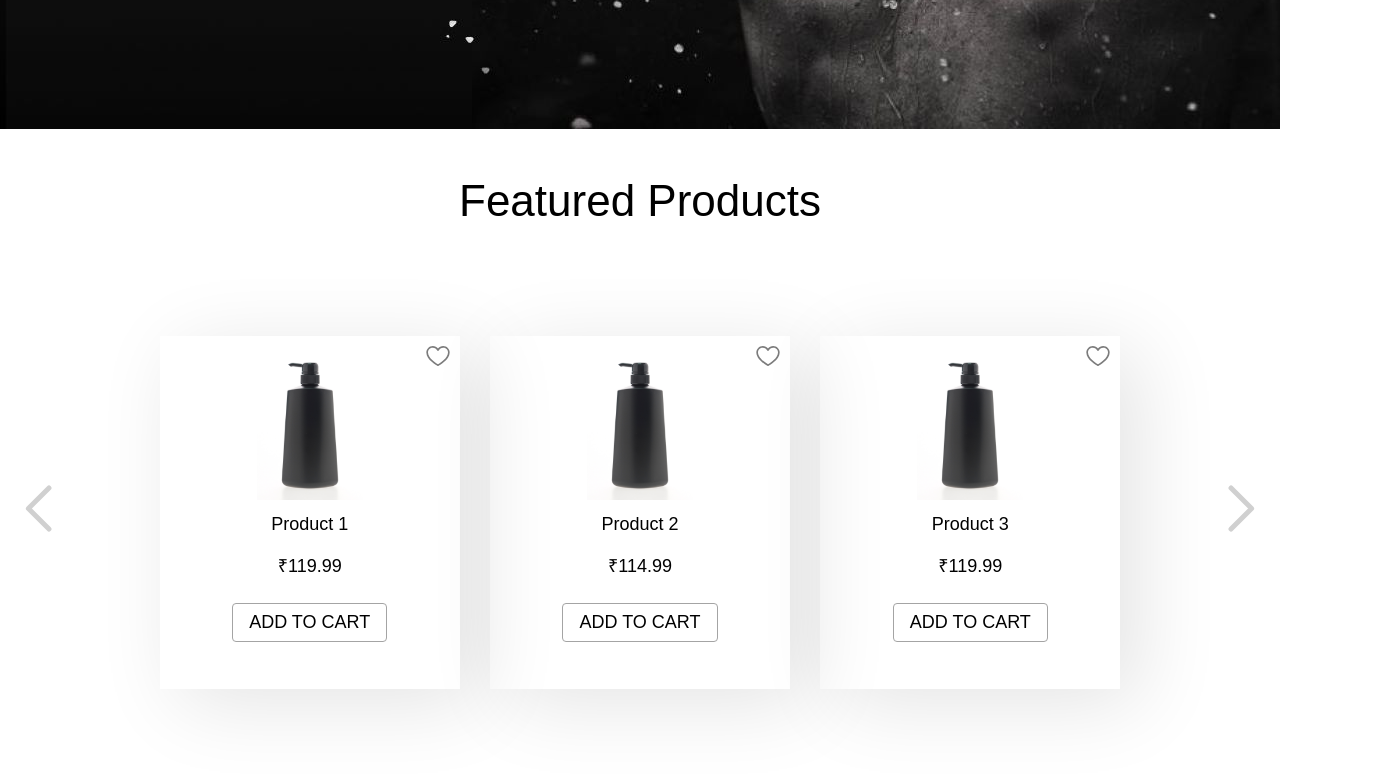
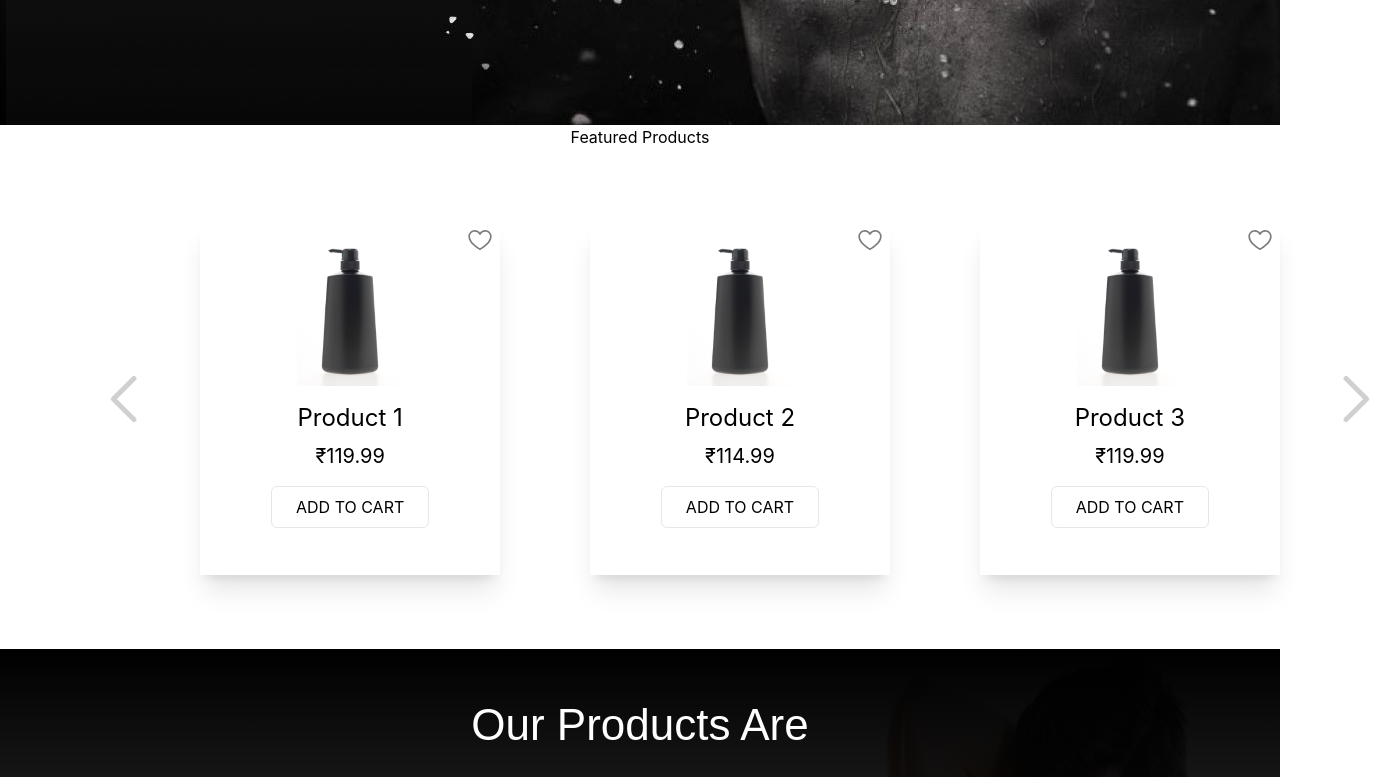
Before and after one commit to Menzenic/Menzenic-Web-App-FrontEnd, a React (Create React App) app: page / in a window 1280 px wide. Shown: the part 700-1477 px from the top of the page, 1380 px wide, since content can reach past the window. Built offline with nearby package versions, Linux system fonts and the light colour scheme.

Commit message:
Add tailwind

```diff
--- a/package.json
+++ b/package.json
@@ -13,6 +13,7 @@
     "@testing-library/user-event": "^13.5.0",
     "bootstrap": "^5.2.3",
     "clsx": "^1.2.1",
+    "lodash": "^4.17.21",
     "react": "^18.2.0",
     "react-bootstrap": "^2.7.4",
     "react-dom": "^18.2.0",
@@ -49,5 +50,8 @@
       "last 1 firefox version",
       "last 1 safari version"
     ]
+  },
+  "devDependencies": {
+    "tailwindcss": "^3.3.2"
   }
 }
--- a/src/components/Card/GenericProductCard/GenericProductCard.jsx
+++ b/src/components/Card/GenericProductCard/GenericProductCard.jsx
@@ -1,13 +1,14 @@
+import clsx from 'clsx'
 import './GenericProductCard.css'
 
 const GenericProductCard = (props) => {
     return (
-        <div className="generic-product-container">
-            {props.likeicon ? <div className='wishlist-icon'>{props.likeicon}</div> : <div>HEART ICON</div>}
-            {props.image ? <img className='generic-product-image' src={props.image} alt={props.title}/>: <div>IMAGE</div>}
-            {props.title ? <p className='product-title'>{props.title}</p> : <p>HEADING</p>}
-            {props.rate ? <p className='product-price'>{props.rate}</p> : <p>200</p>}
-            <button className='btn-add-to-cart'>ADD TO CART</button>
+        <div className="flex flex-col bg-white shadow-xl w-[18.77rem] h-[22.0625rem] items-center relative my-10">
+            {props.likeicon ? <div className={clsx('absolute top-2 right-2', 'hover:cursor-pointer')}>{props.likeicon}</div> : ''}
+            {props.image ? <img className='w-[6.625rem] h-[10.25rem]' src={props.image} alt={props.title}/>: <div>IMAGE</div>}
+            {props.title ? <p className='text-2xl mt-4'>{props.title}</p> : <p>HEADING</p>}
+            {props.rate ? <p className='text-xl mt-2'>{props.rate}</p> : <p>200</p>}
+            <button className={clsx('mt-4 border rounded-md px-6 py-2', 'hover:bg-black hover:text-white', 'transition-all duration-200')}>ADD TO CART</button>
         </div>
     )
 }
--- a/src/components/Card/TestimonialCard/TestimonialCard.css
+++ b/src/components/Card/TestimonialCard/TestimonialCard.css
@@ -6,7 +6,7 @@
 }
 
 .testimonial-container {
-  position: absolute;
+  /* position: absolute; */
   width: 441px;
   max-width: 541px;
   height: 264px;
@@ -15,15 +15,6 @@
   padding: 20px;
   margin: 10px;
   box-sizing: border-box;
-}
-.testimonial-container:nth-child(2) {
-  top: 120px;
-  right: 198px; /* Adjust the value as needed */
-}
-
-.testimonial-container:nth-child(1) {
-  top: 120px;
-  left: 198px; /* Adjust the value as needed */
 }
 
 .testimonial-rating {
--- a/src/components/Testimonials.js
+++ b/src/components/Testimonials.js
@@ -34,7 +34,7 @@ const Testimonials = () => {
         >
           <LeftSliderArrow />
         </button>
-        <div className="testimonials-list">
+        <div className="slider-container">
           {visibleTestimonials.map((testimonial) => (
             <HomeTestimonialCard
               rating={testimonial.rating}
--- a/src/index.css
+++ b/src/index.css
@@ -1,3 +1,7 @@
+@tailwind base;
+@tailwind components;
+@tailwind utilities;
+
 body {
   margin: 0;
   overflow-x: hidden;
--- a/src/styles/Products.css
+++ /dev/null
@@ -1,132 +0,0 @@
-.products {
-    padding: 10px;
-    min-height: 638px;
-    display: flex;
-    flex-direction: column;
-    align-items: center;
-    overflow-x: hidden;
-}
-
-.products-section-title {
-    width: 377px;
-    height: 51px;
-    font-family: "Arial";
-    font-style: normal;
-    font-weight: 400;
-    font-size: 44px;
-    line-height: 51px;
-    color: #000000;
-}
-
-.slider-container {
-    position: relative;
-    margin-left: 100px;
-    margin-right: 100px;
-    display: flex;
-    width: 100%;
-    justify-content: space-between;
-    align-items: center;
-    min-height: 500px;
-}
-
-.product-list {
-    display: flex;
-    flex-wrap: nowrap;
-    overflow: hidden;
-    align-items: center;
-    min-height: 668px;
-    width: 100%;
-    justify-content: space-between;
-    scroll-snap-type: x mandatory;
-    margin: 0 auto;
-}
-
-.product-item {
-    height: 22.0625rem;
-    width: 21.77rem;
-    margin: 20px;
-    text-align: center;
-    background: #ffffff;
-    box-shadow: 19px 14px 77px rgba(0, 0, 0, 0.11);
-    display: flex;
-    justify-content: center;
-    flex-direction: column;
-    align-items: center;
-    position: relative;
-}
-
-.product-price {
-    font-size: 18px;
-    color: #000000;
-    font-family: "Arial";
-    font-weight: 400;
-}
-
-.product-actions {
-    margin-top: auto;
-}
-
-.wishlist-icon {
-    position: absolute;
-    top: 10px;
-    right: 10px;
-    cursor: pointer;
-}
-
-.slider-arrow {
-    position: absolute;
-    top: 50%;
-    transform: translateY(-50%);
-    background-color: #fff;
-    color: rgb(186, 186, 186);
-    font-size: 40px;
-    border: none;
-    cursor: pointer;
-    padding: 5px;
-}
-
-.slider-arrow:focus {
-    outline: none;
-}
-
-.slider-arrow:hover {
-    color: rgba(0, 0, 0, 1);
-}
-
-.slider-arrow-left {
-    left: 0;
-    z-index: 1;
-}
-
-.slider-arrow-right {
-    right: 0;
-    z-index: 1;
-}
-
-/* Responsive Styles */
-
-@media (max-width: 767px) {
-    .products {
-        min-height: auto;
-        padding-bottom: 0;
-    }
-
-    .product-item {
-        width: 100%;
-        max-width: 320px;
-    }
-
-    .product-image {
-        width: 70%;
-    }
-
-    .slider-container {
-        overflow: hidden;
-    }
-}
-
-@media (min-width: 768px) and (max-width: 1024px) {
-    .product-item {
-        width: calc(50% - 20px);
-    }
-}
--- a/src/styles/Testimonials.css
+++ b/src/styles/Testimonials.css
@@ -20,10 +20,14 @@
 }
 
 .slider-container {
-  position: relative;
-  display: flex;
-  align-items: center;
-  justify-content: center;
+    position: relative;
+    margin-left: 100px;
+    margin-right: 100px;
+    display: flex;
+    width: 100%;
+    justify-content: space-between;
+    align-items: center;
+    min-height: 500px;
 }
 
 .slider-arrow {
--- /dev/null
+++ b/tailwind.config.js
@@ -0,0 +1,10 @@
+/** @type {import('tailwindcss').Config} */
+module.exports = {
+  content: [
+    "./src/**/*.{js,jsx,ts,tsx}",
+  ],
+  theme: {
+    extend: {},
+  },
+  plugins: [],
+}
```
Also changed, not shown: src/components/Card/TestimonialCard/TestimonialCard.jsx (+8 -6 lines), src/components/Products.js (+1 -18 lines), 1 other file (tests, documents, lock files or other folders).
